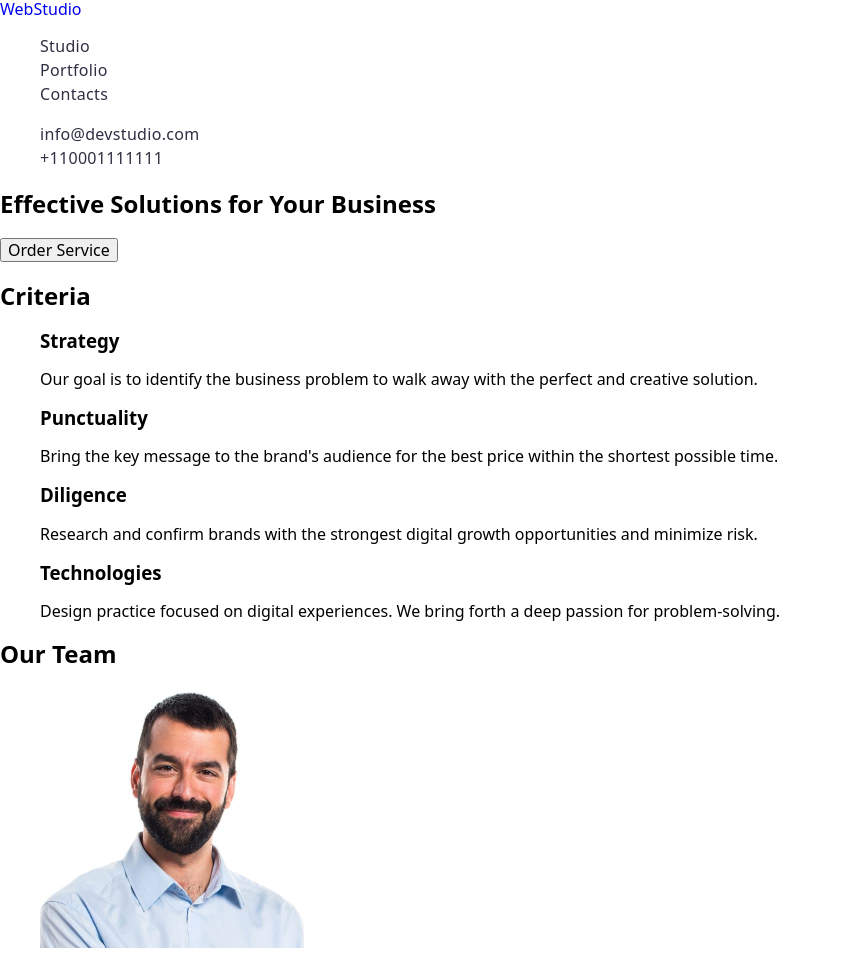
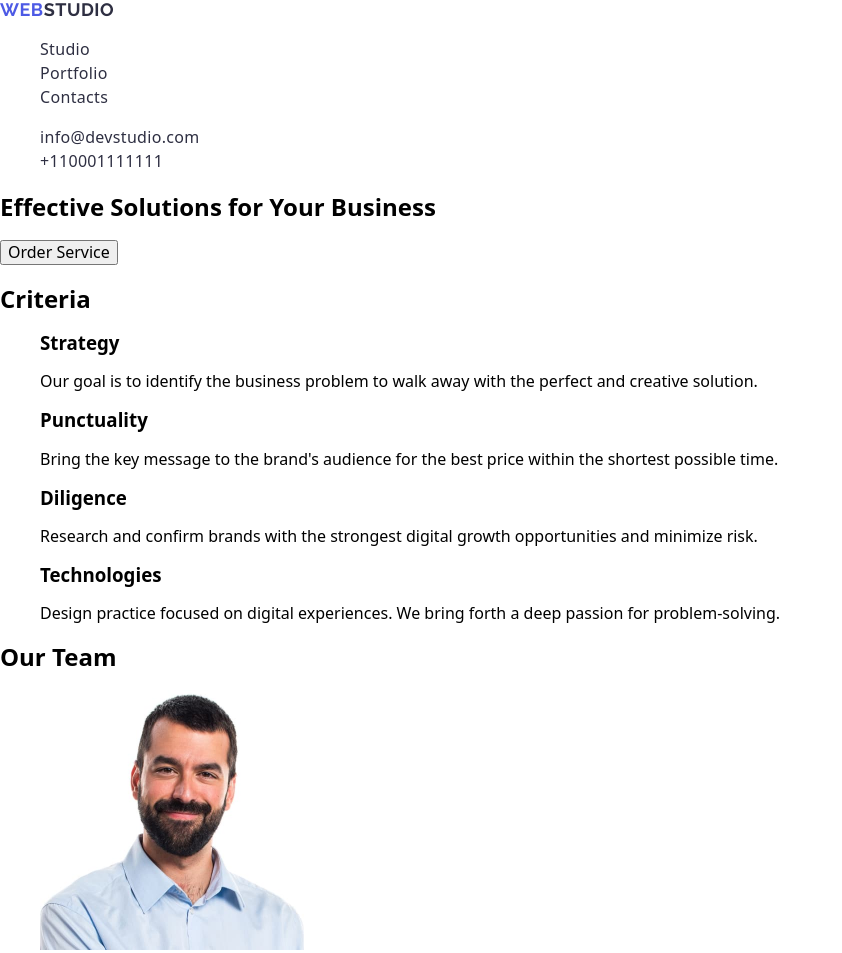
Before and after one commit to mykola-bakosh/goit-markup-hw-02, a plain HTML site: page index.html in a window 1280 px wide. Shown: the top 953 px of the page, without its empty margins (0-842 px from the left). Drawn offline with nearby package versions, Linux system fonts and the light colour scheme; files whose address does not match are found by name.

Commit message:
add headr stule

```diff
--- a/index.html
+++ b/index.html
@@ -19,7 +19,7 @@
 <body>
     <header class="page-header">
         <nav class="header-nav">
-            <a class="logo-header-logo" href="./index.html" class="logo">Web<span class="logo-part">Studio</span></a>
+            <a class="logo header-logo" href="./index.html">Web<span class="logo-part">Studio</span></a>
             <ul class="nav-list">
                 <li class="item"><a class="nav-link" href="./index.html">Studio</a></li>
                 <li class="item"><a class="nav-link" href="/">Portfolio</a></li>
```
